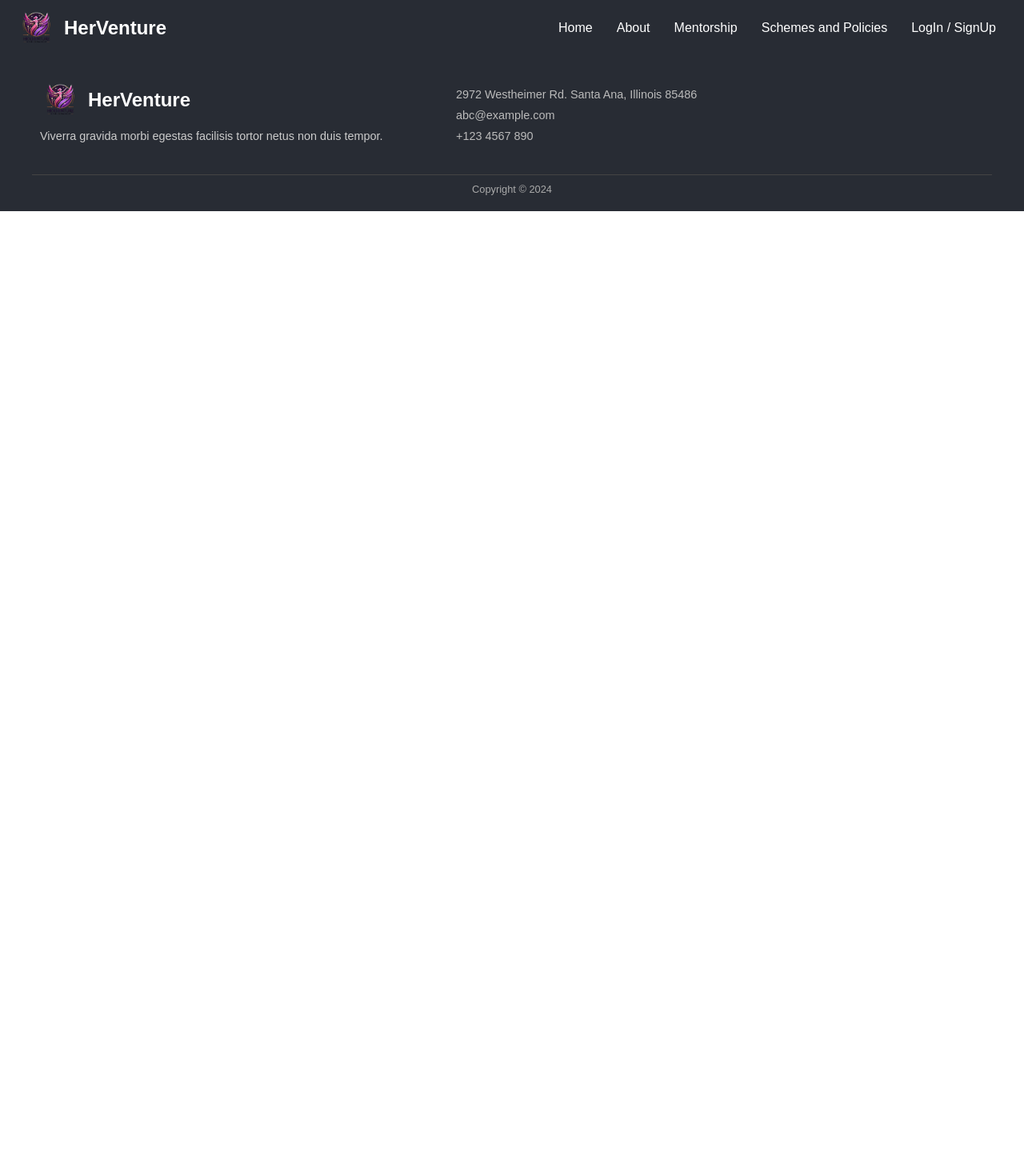
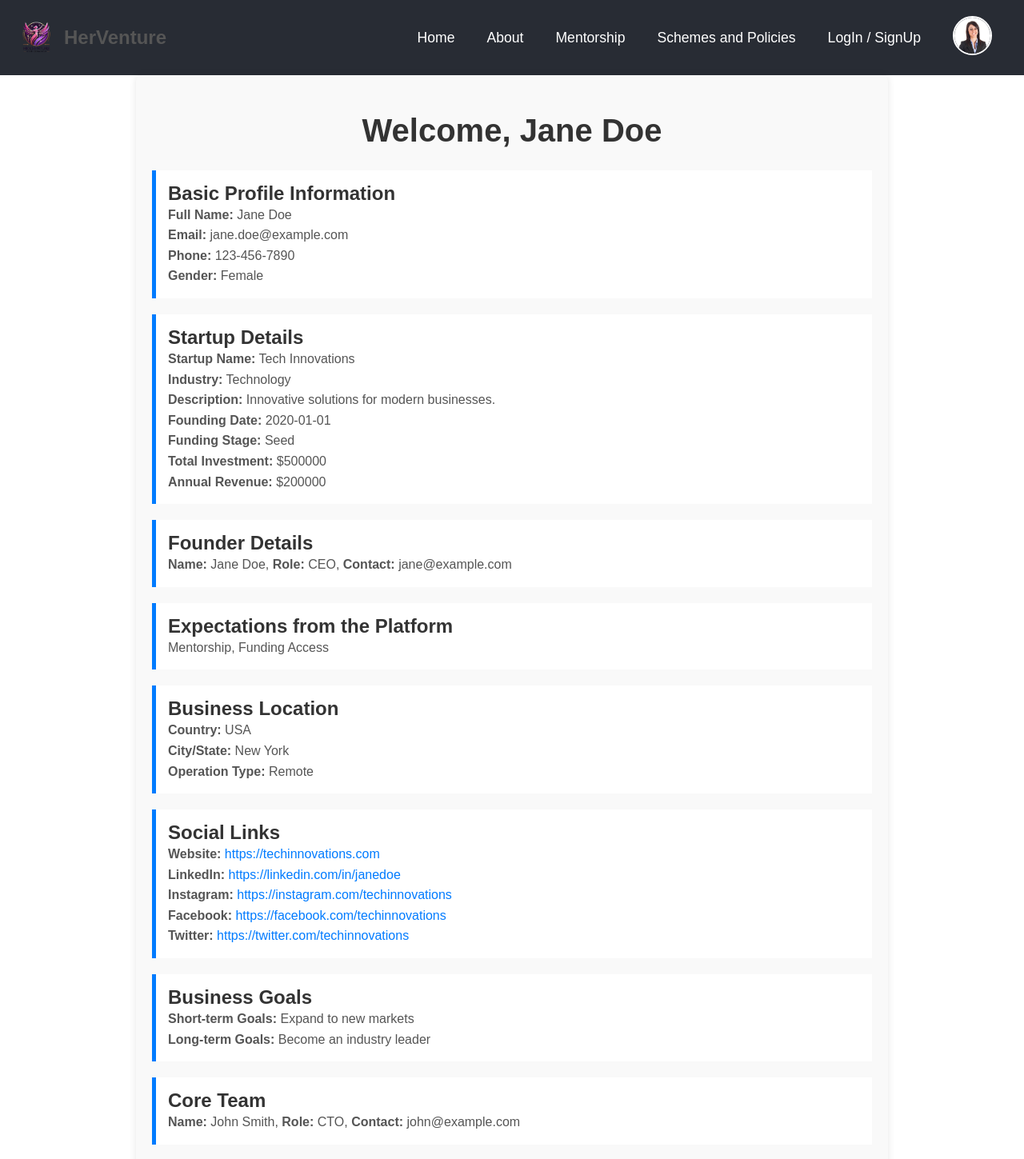
Before and after one commit to harshitaa18/HerVenture, a React (Create React App) app: page /dashboard in a window 1280 px wide. Shown: the top 1449 px of the page at 80% size. Before the commit the page ends 800 px from the top, so only its background shows below. Built offline with nearby package versions, Linux system fonts and the light colour scheme.

Commit message:
user dashboard is made

```diff
--- a/src/App.js
+++ b/src/App.js
@@ -8,6 +8,7 @@ import Login from './Pages/Login/Login';
 import Mentorship from './Pages/Mentorship/TrainingAndWebinars';
 import Policy from './Pages/Policy/Policy';
 import ProfilePage from './Components/Profile/Profile';
+import UserDashboard from './Components/Dashboard/Dashboard';
 
 
 function App() {
@@ -24,6 +25,7 @@ function App() {
           <Route path='/mentorship' element = {<Mentorship/>}/>
           <Route path='/policy' element = {<Policy/>}/>
           <Route path="/profile" element={<ProfilePage/>} />
+          <Route path="/dashboard" element={<UserDashboard/>} />
         </Routes>
       <Footer/>
       </BrowserRouter>
--- /dev/null
+++ b/src/Components/Dashboard/Dashboard.css
@@ -0,0 +1,33 @@
+.dashboard-container {
+    max-width: 900px;
+    margin: 0 auto;
+    padding: 20px;
+    font-family: Arial, sans-serif;
+    background: #f9f9f9;
+    border-radius: 8px;
+    box-shadow: 0 0 10px rgba(0, 0, 0, 0.1);
+  }
+
+  h1, h2 {
+    color: #333;
+  }
+
+  .profile-section, .startup-section, .founder-section,
+  .expectations-section, .location-section, .social-section,
+  .goal-section, .team-section, .hiring-section, .impact-section,
+  .skills-section, .verification-section {
+    margin-bottom: 20px;
+    padding: 15px;
+    border-left: 5px solid #007BFF;
+    background: #fff;
+  }
+
+  p {
+    line-height: 1.6;
+    color: #555;
+  }
+
+  a {
+    color: #007BFF;
+    text-decoration: none;
+  }
--- /dev/null
+++ b/src/Components/Dashboard/Dashboard.jsx
@@ -0,0 +1,118 @@
+import React from "react";
+import { useUser } from "../../Context/UserContext";
+import "./Dashboard.css";
+
+const UserDashboard = () => {
+  const { userData } = useUser();
+
+  return (
+    <div className="dashboard-container">
+      <h1>Welcome, {userData.fullName || "User"}</h1>
+
+      <div className="profile-section">
+        <h2>Basic Profile Information</h2>
+        <p><strong>Full Name:</strong> {userData.fullName || "N/A"}</p>
+        <p><strong>Email:</strong> {userData.email || "N/A"}</p>
+        <p><strong>Phone:</strong> {userData.phone || "N/A"}</p>
+        <p><strong>Gender:</strong> {userData.gender || "N/A"}</p>
+      </div>
+
+      <div className="startup-section">
+        <h2>Startup Details</h2>
+        <p><strong>Startup Name:</strong> {userData.startupName || "N/A"}</p>
+        <p><strong>Industry:</strong> {userData.typeIndustry || "N/A"}</p>
+        <p><strong>Description:</strong> {userData.description || "N/A"}</p>
+        <p><strong>Founding Date:</strong> {userData.foundingDate || "N/A"}</p>
+        <p><strong>Funding Stage:</strong> {userData.fundingStage || "N/A"}</p>
+        <p><strong>Total Investment:</strong> ${userData.totalInvestment || "N/A"}</p>
+        <p><strong>Annual Revenue:</strong> ${userData.annualRevenue || "N/A"}</p>
+      </div>
+
+      <div className="founder-section">
+        <h2>Founder Details</h2>
+        {userData.founderDetails && userData.founderDetails.length > 0 ? (
+          userData.founderDetails.map((founder, index) => (
+            <p key={index}>
+              <strong>Name:</strong> {founder.name || "N/A"},
+              <strong> Role:</strong> {founder.role || "N/A"},
+              <strong> Contact:</strong> {founder.contact || "N/A"}
+            </p>
+          ))
+        ) : (
+          <p>No founder details available</p>
+        )}
+      </div>
+
+      <div className="expectations-section">
+        <h2>Expectations from the Platform</h2>
+        <p>{userData.platformExpectations.length > 0 ? userData.platformExpectations.join(", ") : "N/A"}</p>
+      </div>
+
+      <div className="location-section">
+        <h2>Business Location</h2>
+        <p><strong>Country:</strong> {userData.country || "N/A"}</p>
+        <p><strong>City/State:</strong> {userData.cityState || "N/A"}</p>
+        <p><strong>Operation Type:</strong> {userData.operationType || "N/A"}</p>
+      </div>
+
+      <div className="social-section">
+        <h2>Social Links</h2>
+        <p><strong>Website:</strong> <a href={userData.websiteURL} target="_blank" rel="noopener noreferrer">{userData.websiteURL || "N/A"}</a></p>
+        <p><strong>LinkedIn:</strong> <a href={userData.linkedIn} target="_blank" rel="noopener noreferrer">{userData.linkedIn || "N/A"}</a></p>
+        <p><strong>Instagram:</strong> <a href={userData.instagram} target="_blank" rel="noopener noreferrer">{userData.instagram || "N/A"}</a></p>
+        <p><strong>Facebook:</strong> <a href={userData.facebook} target="_blank" rel="noopener noreferrer">{userData.facebook || "N/A"}</a></p>
+        <p><strong>Twitter:</strong> <a href={userData.twitter} target="_blank" rel="noopener noreferrer">{userData.twitter || "N/A"}</a></p>
+      </div>
+
+      <div className="goal-section">
+        <h2>Business Goals</h2>
+        <p><strong>Short-term Goals:</strong> {userData.shortTermGoals || "N/A"}</p>
+        <p><strong>Long-term Goals:</strong> {userData.longTermGoals || "N/A"}</p>
+      </div>
+
+      <div className="team-section">
+        <h2>Core Team</h2>
+        {userData.coreTeam && userData.coreTeam.length > 0 ? (
+          userData.coreTeam.map((member, index) => (
+            <p key={index}>
+              <strong>Name:</strong> {member.name || "N/A"},
+              <strong> Role:</strong> {member.role || "N/A"},
+              <strong> Contact:</strong> {member.contact || "N/A"}
+            </p>
+          ))
+        ) : (
+          <p>No core team details available</p>
+        )}
+      </div>
+
+      <div className="hiring-section">
+        <h2>Hiring Status</h2>
+        <p><strong>Status:</strong> {userData.hiringStatus || "N/A"}</p>
+        <p><strong>Open Positions:</strong> {userData.openPositions || "N/A"}</p>
+      </div>
+
+      <div className="impact-section">
+        <h2>Sustainability & Social Impact</h2>
+        <p><strong>Sustainable Practices:</strong> {userData.sustainablePractices || "N/A"}</p>
+        <p><strong>Social Impact:</strong> {userData.socialImpact || "N/A"}</p>
+      </div>
+
+      <div className="skills-section">
+        <h2>Personal Skills & Challenges</h2>
+        <p><strong>Skills:</strong> {userData.personalSkills || "N/A"}</p>
+        <p><strong>Business Challenges:</strong> {userData.businessChallenges || "N/A"}</p>
+      </div>
+
+      <div className="verification-section">
+        <h2>Verification Documents</h2>
+        {userData.verificationDocs ? (
+          <p>Document uploaded</p>
+        ) : (
+          <p>No verification document uploaded</p>
+        )}
+      </div>
+    </div>
+  );
+};
+
+export default UserDashboard;
--- a/src/Components/Navbar/Navbar.css
+++ b/src/Components/Navbar/Navbar.css
@@ -3,16 +3,16 @@
 .Navbar {
   display: flex;
   justify-content: space-between;
-    align-items: center;
+  align-items: center;  /* Ensures items are vertically aligned */
   background-color: #282c34;
-    padding: 10px 20px;
+  padding: 15px 20px;  /* Increased padding for better spacing */
   color: white;
   font-family: 'Arial', sans-serif;
 }
 
 .logo {
   display: flex;
-    align-items: center;
+  align-items: center;  /* Aligns logo and text vertically */
 }
 
 .logo img {
@@ -26,28 +26,48 @@
   font-size: 1.5rem;
   font-weight: bold;
   margin: 0;
+  line-height: 50px;  /* Aligns text with image height */
 }
 
 .Navbar-menu {
   list-style: none;
   display: flex;
+  align-items: center;  /* Ensures menu items are vertically centered */
   margin: 0;
   padding: 0;
 }
 
 .Navbar-menu li {
-    margin: 0 15px;
+  margin: 0 20px;
+  position: relative;
+  padding: 5px 0;  /* Adds padding to balance the vertical spacing */
 }
 
 .Navbar-menu li a {
   text-decoration: none;
   color: white;
-    font-size: 1rem;
+  font-size: 1.1rem;
   transition: color 0.3s ease;
+  font-weight: 500;
 }
 
 .Navbar-menu li a:hover {
   color: #61dafb;
+}
+
+/* Profile Icon Styling */
+.profile-icon img {
+  height: 45px;
+  width: 45px;
+  border-radius: 50%;
+  object-fit: cover;
+  border: 2px solid #fff;
+  transition: transform 0.3s ease, border-color 0.3s ease;
+}
+
+.profile-icon img:hover {
+  transform: scale(1.1);
+  border-color: #61dafb;
 }
 
 /* Responsive Design */
@@ -65,4 +85,9 @@
   .Navbar-menu li {
       margin: 10px 0;
   }
+
+  .profile-icon img {
+      height: 35px;
+      width: 35px;
   }
+}
--- a/src/Components/Navbar/Navbar.jsx
+++ b/src/Components/Navbar/Navbar.jsx
@@ -1,14 +1,17 @@
-import React from 'react'
-import './Navbar.css'
-import logo from '../Assets/logo.png'
+import React from 'react';
+import './Navbar.css';
+import logo from '../Assets/logo.png';
 import { Link } from 'react-router-dom';
+import { useUser } from '../../Context/UserContext';
+import profilePic from '../Assets/pic3.jpg';
 
 export const Navbar = () => {
+  const { userData } = useUser();
 
   return (
     <div className='Navbar'>
       <div className='logo'>
-            <img src={logo} alt="" />
+        <img src={logo} alt="Logo" />
         <p>HerVenture</p>
       </div>
       <ul className='Navbar-menu'>
@@ -17,9 +20,20 @@ export const Navbar = () => {
         <li><Link to='/mentorship'>Mentorship</Link></li>
         <li><Link to='/policy'>Schemes and Policies</Link></li>
         <li><Link to='/login' >LogIn / SignUp</Link></li>
+
+        {/* Profile Photo for Dashboard Link */}
+        <li className='profile-icon'>
+          <Link to='/dashboard'>
+            <img
+              src={userData?.profilePicture || profilePic}
+              alt="Profile"
+              className="profile-pic"
+            />
+          </Link>
+        </li>
       </ul>
     </div>
-  )
-}
+  );
+};
 
 export default Navbar;
--- /dev/null
+++ b/src/Context/UserContext.js
@@ -0,0 +1,55 @@
+import React, { createContext, useContext, useState } from "react";
+
+// Create UserContext
+const UserContext = createContext();
+
+// Provider component
+export const UserProvider = ({ children }) => {
+  const [userData, setUserData] = useState({
+    fullName: "Jane Doe",
+    email: "jane.doe@example.com",
+    phone: "123-456-7890",
+    profilePicture: null,
+    gender: "Female",
+    startupName: "Tech Innovations",
+    typeIndustry: "Technology",
+    description: "Innovative solutions for modern businesses.",
+    foundingDate: "2020-01-01",
+    founderDetails: [{ name: "Jane Doe", role: "CEO", contact: "jane@example.com" }],
+    fundingStage: "Seed",
+    totalInvestment: "500000",
+    annualRevenue: "200000",
+    platformExpectations: ["Mentorship", "Funding Access"],
+    teamSize: "10",
+    coreTeam: [{ name: "John Smith", role: "CTO", contact: "john@example.com" }],
+    hiringStatus: "Hiring",
+    openPositions: "Software Engineer",
+    country: "USA",
+    cityState: "New York",
+    operationType: "Remote",
+    websiteURL: "https://techinnovations.com",
+    linkedIn: "https://linkedin.com/in/janedoe",
+    instagram: "https://instagram.com/techinnovations",
+    facebook: "https://facebook.com/techinnovations",
+    twitter: "https://twitter.com/techinnovations",
+    personalSkills: "Leadership, Product Management",
+    businessChallenges: "Scaling, Marketing",
+    shortTermGoals: "Expand to new markets",
+    longTermGoals: "Become an industry leader",
+    targetAudience: "Tech startups and enterprises",
+    sustainablePractices: "Eco-friendly packaging",
+    socialImpact: "Job creation in underprivileged areas",
+    verificationDocs: null,
+  });
+
+  return (
+    <UserContext.Provider value={{ userData, setUserData }}>
+      {children}
+    </UserContext.Provider>
+  );
+};
+
+// Custom hook for easy use
+export const useUser = () => {
+  return useContext(UserContext);
+};
--- a/src/index.js
+++ b/src/index.js
@@ -2,11 +2,14 @@ import React from 'react';
 import ReactDOM from 'react-dom/client';
 import './index.css';
 import App from './App';
+import { UserProvider } from './Context/UserContext';
 
 const root = ReactDOM.createRoot(document.getElementById('root'));
 root.render(
   <React.StrictMode>
-    <App />
+    <UserProvider>
+      <App />
+    </UserProvider>
   </React.StrictMode>
 );
 
```
Lines whose indentation alone changed are shown as unchanged.
